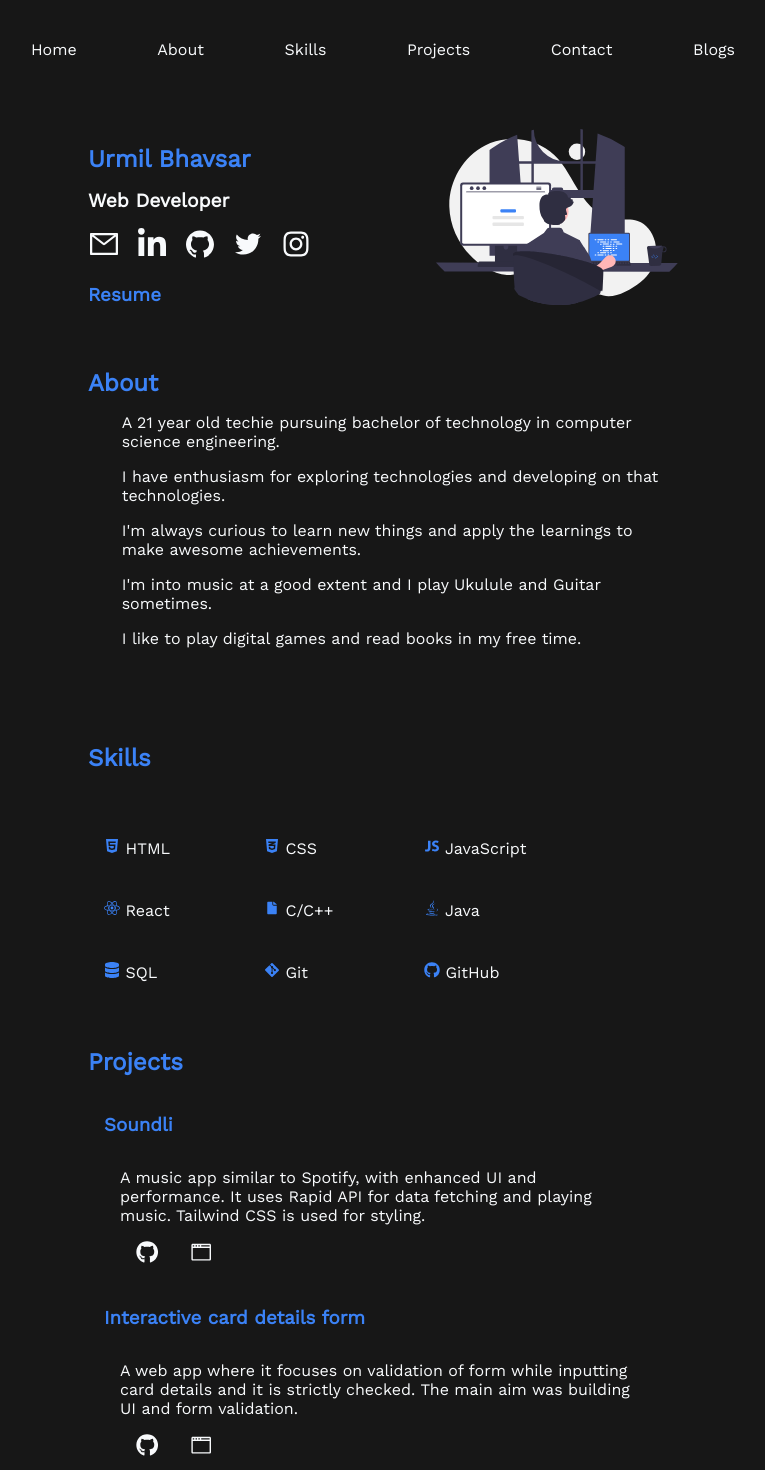
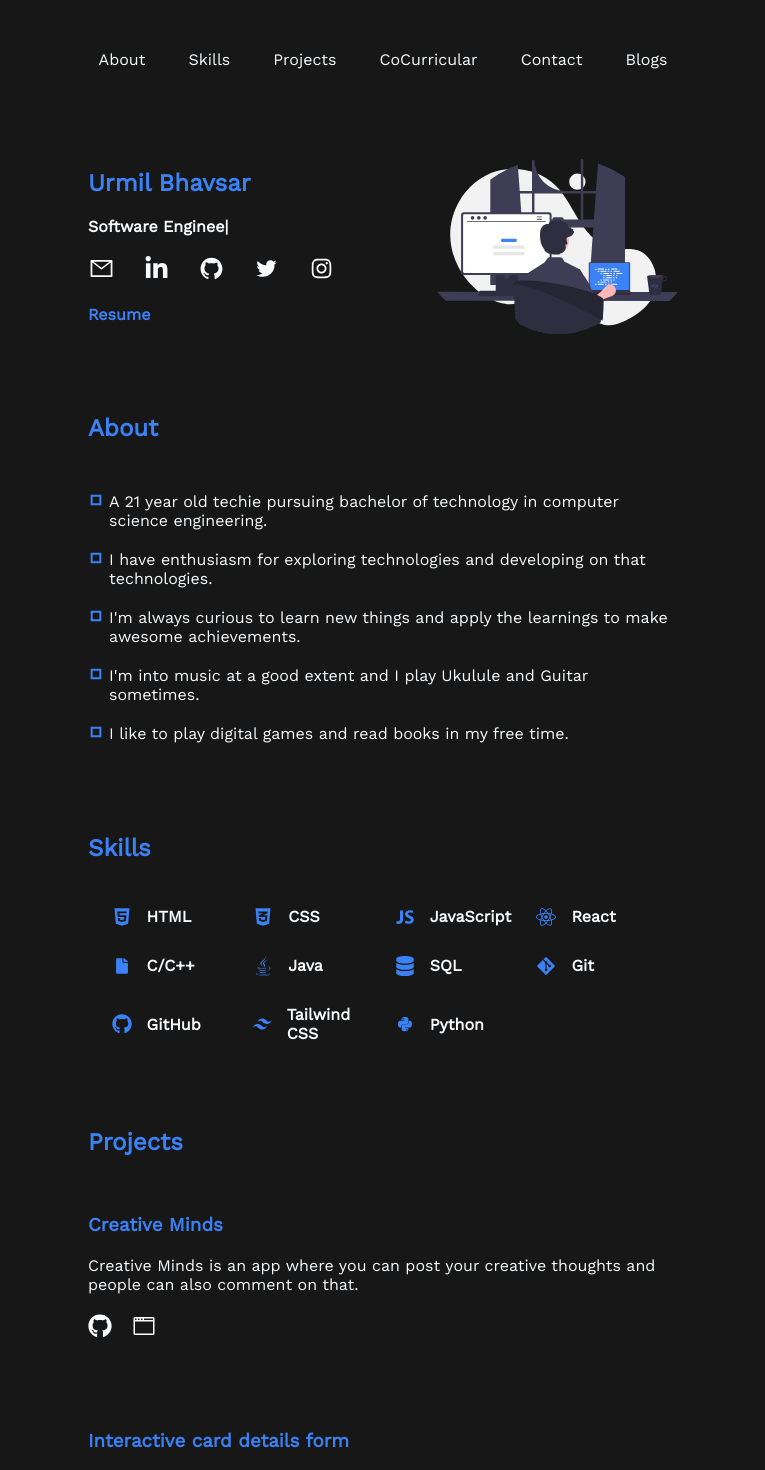
Before and after one commit to urmil22/portfolio-2.0, a React (Create React App) app: page / in a window 1280 px wide. Shown: the top 1470 px of the page, without its empty margins (257-1022 px from the left). Built offline with nearby package versions, Linux system fonts and the light colour scheme.

Commit message:
added basic changes

```diff
--- a/package.json
+++ b/package.json
@@ -10,6 +10,7 @@
     "react-dom": "^18.2.0",
     "react-icons": "^4.4.0",
     "react-scripts": "5.0.1",
+    "react-typed": "^1.2.0",
     "web-vitals": "^2.1.4"
   },
   "scripts": {
--- a/src/App.css
+++ b/src/App.css
@@ -14,20 +14,26 @@
 body{
   font-family: 'Work Sans', sans-serif;
   background-color: var(--primary-color);
-}
-
-html{
   scroll-behavior: smooth;
 }
 
-nav{
-  width: 55vw;
+.wrapper {
+  width: 100%;
+  min-height: 100vh;
+  padding-left: 4%;
+  padding-right: 4%;
+}
+
+header{
+  position: relative;
+  background: transparent;
+  width: 50%;
   margin: 40px auto 60px auto;
   top: 0;
   left: 0;
 }
 
-nav ul{
+nav ul {
   display: flex;
   align-items: center;
   justify-content: space-between;
@@ -36,6 +42,7 @@ nav ul{
 nav ul li{
   list-style-type: none;
   display: inline-block;
+  margin: 10px;
 }
 
 nav li a{
@@ -44,104 +51,181 @@ nav li a{
   text-decoration: none;
 }
 
+nav ul li a:hover {
+  color: var(--secondary-color);
+}
+
+.menu-icon {
+  width: 30px;
+  cursor: pointer;
+  display: none;
+}
+
+nav #hidden{
+  display: flex;
+}
+
 section{
    width: 50vw;
    padding: 10px 25px;
    margin: 30px auto;
 }
 
-section h1{
-  color: var(--secondary-color);
-}
-
-.container {
+.landing{
   display: flex;
   flex-direction: row;
   justify-content: space-between;
 }
 
-.name h4{
-  color: var(--links-color);
-  margin-top: 1rem;
-  font-size: 1.2rem;
+.landing div:nth-child(1) {
+  min-width: 250px;
 }
 
-.name h1,h3,a{
-  margin-top: 1rem;
+.landing h4 a {
+  text-decoration: none;
   color: var(--secondary-color);
-  text-decoration: none;
 }
 
-.name ul {
-  margin-top: 1rem;
+.landing div:nth-child(2) {
   display: flex;
-  justify-content: space-between;
+  align-items: center;
+  justify-content: center;
 }
 
-.name ul li a {
-  color: var(--links-color);
-  font-size: 2rem;
-  margin-right: 1rem;
+#dp{
+  height: 175px;
 }
 
-.container ul li {
-  list-style: none;
-  text-decoration: none;
-}
-#img{
-  height: 11rem;
+h1,
+#resume,
+.landing h4 {
+  margin: 20px 0;
 }
 
-.about {
-  color: var(--links-color);
-  margin: 40px auto 60px auto;
-  width: 50vw;
+#resume:hover {
+  color: var(--secondary-color);
+  cursor: pointer;
 }
 
-.about p{
-  margin-top: 1rem;
-  padding-left: 3%;
+.typing{
+  color: var(--links-color);
+}
+
+section h1{
+  color: var(--secondary-color);
+}
+
+.social-links {
+  width: 200px;
+  margin: 20px auto 20px 1px;
+  display: flex;
+  flex-direction: row;
+  justify-content: space-between;
+  align-items: center;
+}
+
+.social-links li {
+  list-style: none;
+  margin-right: 30px;
+}
+
+.social-links li a {
+  text-decoration: none;
+  color: var(--links-color);
+  cursor: pointer;
+}
+
+.social-links li a:hover {
+  color: var(--secondary-color);
+}
+
+.info-para{
+  display: flex;
+  gap: 5px;
+}
+
+#about div{
+  color: var(--links-color);
+  padding-top: 10px;
+}
+
+p{
+  margin-top: 20px;
+  margin-bottom: 20px;
+  color: var(--links-color);
 }
 
 .about h1{
   color: var(--secondary-color);
 }
 
-.skills{
-   display: grid;
-   grid-template-columns: 150px 150px 180px;
-   grid-gap: 10px;
+.skills-grid {
+  margin-top: 30px;
+  display: grid;
+  grid-template-columns: 25% 25% 25% 25%;
+  padding-left: 4%;
 }
 
-
-.skills div {
-  color: var(--secondary-color);
-  margin: 1rem;
-}
-
-.skills div span {
-  color: var(--links-color);
-}
-
-.skills h1{
+.bullets{
   color: var(--secondary-color);
 }
 
-.project h3{
-  margin-top: 2.4rem;
+.skills-grid > div {
+  display: flex;
+  justify-content: left;
+  align-items: center;
 }
-.project div{
-  margin: 1rem;
+
+.skills-grid > div > h4 {
+  color: var(--links-color);
+  margin: 15px;
+}
+
+.skills-grid > div h4:hover {
+  color: var(--secondary-color);
+  cursor: default;
+}
+
+.project-grid {
+  margin-top: 30px;
+  display: grid;
+  grid-template-columns: 100%;
+}
+
+.project-grid > div{
+  margin: 28px 0;
+  display: flex;
+  flex-direction: column;
+  justify-content: left;
+}
+
+.project-icons{
+  display: flex;
+  color: var(--links-color);
+  gap: 20px;
+  margin-bottom: 30px;
+}
+
+.project-icons:hover{
+  color: var(--secondary-color);
+}
+
+.project-grid > div > div {
+  padding-left: 0;
+  display: flex;
+  justify-content: left;
 }
 
 .project a,p{
   color: var(--links-color);
-  margin: 1rem;
-  margin-top: 2rem;
 }
 
 .project a {
-  font-size: 1.4rem;
+  font-size: 1.5rem;
+}
+
+.project  h3 {
+  color: var(--secondary-color);
 }
 
 .contact ul {
@@ -168,36 +252,86 @@ footer p {
 }
 
 
-@media only screen and (max-width: 700px) {
+
+@media only screen and (max-width: 1048px) {
+  header {
+    width: 75vw;
+  }
+
+  section{
+    width: 75vw;
+    margin: 15px auto;
+    }
+
+    .skills-grid{
+      grid-template-columns: 1fr 1fr 1fr;
+    }
+}
+
+
+
+@media only screen and (max-width: 768px) {
+
+  header {
+    width: 100%;
+    margin: 25px auto;
+  }
 
   body{
     overflow-x: hidden;
   }
 
-  nav {
-   width:90%;
+  nav ul{
+   right: 0;
+   z-index: 2;
+   flex-direction: column;
+   margin-top: 20px;
   }
 
   nav ul li{
-    list-style-type: none;
-    display: inline-block;
-    margin-left: 0.5rem;
+    margin: 10px auto;
   }
+
+  .menu-icon{
+    display: block;
+    margin-left: auto;
+  }
+
+  .nav-menu{
+    display: none;
+  }
+
+  #hidden {
+    max-height: 190px;
+    overflow: hidden;
+    transition: 0.3s;
+  }
+
   section{
-    width: 90%;
+    width: 80vw;
     margin: 15px auto;
-    margin-left: 0.5rem;
-    margin-right: 0.5rem;
  }
 
-.container {
-  display: flex;
+ #dp {
+  height: 150px;
+ }
+
+.landing {
   flex-direction: column-reverse;
-  justify-content: space-between;
 }
 
-#img{
-  height: 10rem;
+.landing div:nth-child(1) {
+  width: 100%;
+}
+
+.landing div:nth-child(2) {
+  width: 100%;
+  padding-right: 0;
+  margin-bottom: 35px;
+}
+
+.skills-grid {
+  grid-template-columns: 50% 50%;
 }
 
 .about {
@@ -212,18 +346,7 @@ footer p {
   margin-left: 1rem;
 }
 
-.skills{
-  display: grid;
-  grid-template-columns: 120px 120px 180px;
-  grid-gap: 5px;
-}
 
-.project p{
-  margin: 1rem;
-  margin-top: 2rem;
-  margin-bottom: 2rem;
-  width: 90vw;
-}
 
 footer {
   text-align: center;
--- a/src/components/About.js
+++ b/src/components/About.js
@@ -1,18 +1,21 @@
-import React from 'react'
+import React from 'react';
+import { CgShapeSquare }from 'react-icons/cg'
 
 const About = () => {
   return (
     <section className='about' id='about'>
     <h1>About</h1>
-      <p>A 21 year old techie pursuing bachelor of technology in computer science engineering.</p>
+    <div>
+      <p className='info-para'> <span className='bullets'> <CgShapeSquare /> </span>  A 21 year old techie pursuing bachelor of technology in computer science engineering.</p>
 
-      <p>I have enthusiasm for exploring technologies and developing on that technologies.</p>
+      <p className='info-para'> <span className='bullets'> <CgShapeSquare /> </span>I have enthusiasm for exploring technologies and developing on that technologies.</p>
 
-      <p>I'm always curious to learn new things and apply the learnings to make awesome achievements. </p>
+      <p className='info-para'> <span className='bullets'> <CgShapeSquare /> </span> I'm always curious to learn new things and apply the learnings to make awesome achievements. </p>
 
-      <p>I'm into music at a good extent and I play Ukulule and Guitar sometimes.</p>
+      <p className='info-para'> <span className='bullets'> <CgShapeSquare /> </span> I'm into music at a good extent and I play Ukulule and Guitar sometimes.</p>
 
-      <p>I like to play digital games and read books in my free time.</p>
+      <p className='info-para'> <span className='bullets'> <CgShapeSquare /> </span> I like to play digital games and read books in my free time.</p>
+      </div>
     </section>
   )
 }
--- a/src/components/Container.js
+++ b/src/components/Container.js
@@ -10,7 +10,7 @@ import Skills from './Skills'
 
 const Container = () => {
   return (
-   <>
+   <div className='wrapper'>
     <Navbar />
     <Info />
     <About />
@@ -18,7 +18,7 @@ const Container = () => {
     <Projects />
     <Contact />
     <Footer />
-   </>
+   </div>
   )
 }
 
--- a/src/components/Info.js
+++ b/src/components/Info.js
@@ -1,33 +1,52 @@
 import React from 'react'
-import img from './images/img.svg'
+import img from './images/img.svg';
+import Typed from 'react-typed';
 import { AiOutlineMail } from 'react-icons/ai';
 import { FaLinkedinIn } from 'react-icons/fa';
 import { AiFillGithub } from 'react-icons/ai';
 import { AiOutlineTwitter } from 'react-icons/ai';
-import { AiOutlineInstagram } from 'react-icons/ai'
+import { AiOutlineInstagram } from 'react-icons/ai';
 
 const Info = () => {
   return (
-    <div>
-        <section className='container'>
-     <div className='name'>
-        <h1>Urmil Bhavsar</h1>
-        <h4>Web Developer</h4>
+    <>
+        <section className='landing'>
+            <div>
+         <h1>Urmil Bhavsar</h1>
+            <h4>
+            <span className='typing'>
+            <Typed
+                            strings={[
+                                'Frontend Enthusiast',
+                                'CSE Undergrad',
+                                'Software Engineer',
+                                'Web Developer',
+                                'Bookworm',
+                                'Musicophile'
+                            ]}
+                            typeSpeed={40}
+                            backSpeed={50}
+                            loop
+                        >
+                        </Typed>
+            </span>
+        </h4>
 
-        <ul>
-            <li><a href='mailto:urmilbhavsar8@gmail.com' ><AiOutlineMail /></a></li>
-            <li><a href='https://www.linkedin.com/in/urmil-bhavsar/' rel="noreferrer" target="_blank"><FaLinkedinIn /></a></li>
-            <li><a href='https://github.com/urmil22' rel="noreferrer" target="_blank"><AiFillGithub /></a></li>
-            <li><a href='https://twitter.com/urmil_bhavsar' rel="noreferrer" target="_blank"><AiOutlineTwitter /></a></li>
-            <li><a href='https://www.instagram.com/urmil__bhavsar/' rel="noreferrer" target="_blank"><AiOutlineInstagram /></a></li>
+        <ul className='social-links'>
+            <li><a href='mailto:urmilbhavsar8@gmail.com' ><AiOutlineMail size={25} /></a></li>
+            <li><a href='https://www.linkedin.com/in/urmil-bhavsar/' rel="noreferrer" target="_blank"><FaLinkedinIn size={25}/></a></li>
+            <li><a href='https://github.com/urmil22' rel="noreferrer" target="_blank"><AiFillGithub size={25} /></a></li>
+            <li><a href='https://twitter.com/urmil_bhavsar' rel="noreferrer" target="_blank"><AiOutlineTwitter size={25} /></a></li>
+            <li><a href='https://www.instagram.com/urmil__bhavsar/' rel="noreferrer" target="_blank"><AiOutlineInstagram size={25} /></a></li>
         </ul>
-        <h3><a href='https://drive.google.com/file/d/1oU9FWs84c3oLMU6aL4hJaFsKEQyh2gme/view?usp=sharing' rel="noreferrer" target="_blank">Resume</a></h3>
+        <h4><a id='resume' href='https://drive.google.com/file/d/1oU9FWs84c3oLMU6aL4hJaFsKEQyh2gme/view?usp=sharing' rel="noreferrer" target="_blank">Resume</a></h4>
      </div>
+
      <div>
-        <img id='img' src={img} alt='server cannot fetch'/>
+        <img id='dp' src={img} alt='server cannot fetch'/>
      </div>
     </section>
-    </div>
+    </>
   )
 }
 
--- a/src/components/Navbar.js
+++ b/src/components/Navbar.js
@@ -1,18 +1,46 @@
-import React from 'react'
+import React, { useState } from "react"
+import menuIcon from "../components/images/menu.png"
 
 const Navbar = () => {
+  const [showLinks, setShowLinks] = useState(false)
   return (
-       <nav>
-          <ul className='menu'>
-            <li><a href='/'>Home</a></li>
-            <li><a href='#about'>About</a></li>
-            <li><a href='#skills'>Skills</a></li>
-            <li><a href='#projects'>Projects</a></li>
-            <li><a href='#contact'>Contact</a></li>
+    <header>
+      <nav>
+        <img
+          src={menuIcon}
+          onClick={() => setShowLinks(!showLinks)}
+          className="menu-icon"
+          alt="menu-icon"
+        />
+        <ul className="nav-menu" id={showLinks ? "hidden" : ""}>
+          <li>
+            <a href="#about">About</a>
+          </li>
+          <li>
+            <a href="#skills">Skills</a>
+          </li>
+          <li>
+            <a href="#projects">Projects</a>
+          </li>
+          <li>
+            <a href="#cocurricular">CoCurricular</a>
+          </li>
+          <li>
+            <a href="#contact">Contact</a>
+          </li>
 
-            <li><a href='https://medium.com/@urmil22' rel="noreferrer" target="_blank">Blogs</a></li>
-          </ul>
-       </nav>
+          <li>
+            <a
+              href="https://medium.com/@urmil22"
+              rel="noreferrer"
+              target="_blank"
+            >
+              Blogs
+            </a>
+          </li>
+        </ul>
+      </nav>
+    </header>
   )
 }
 
--- a/src/components/Projects.js
+++ b/src/components/Projects.js
@@ -6,18 +6,22 @@ const Projects = () => {
   return (
     <section className='project' id='projects'>
         <h1>Projects</h1>
-        <div>
-            <h3>Soundli</h3>
-            <p>A music app similar to Spotify, with enhanced UI and performance. It uses Rapid API for data fetching and playing music. Tailwind CSS is used for styling.</p>
-            <div><a href='https://github.com/urmil22/soundli-music-app'rel="noreferrer" target='_blank'><FaGithub /></a>
-            <a href='https://soundli-music-app.netlify.app/' rel="noreferrer" target='_blank'><GoBrowser /></a></div>
-        </div>
+            <div className='project-grid'>
+                <div>
+            <h3>Creative Minds</h3>
+            <p>Creative Minds is an app where you can post your creative thoughts and people can also comment on that.</p>
+                    <div className='project-icons'>
+                        <a href='https://github.com/urmil22/creative-writes'rel="noreferrer" target='_blank'><FaGithub /></a>
+                        <a href='https://creative-writes-two.vercel.app/' rel="noreferrer" target='_blank'><GoBrowser /></a>
+                    </div>
+                 </div>
+
 
         <div>
             <h3>Interactive card details form</h3>
             <p>A web app where it focuses on validation of form while inputting card details and it is strictly checked.
 The main aim was building UI and form validation.</p>
-            <div><a href='https://github.com/urmil22/Chainwhiz-intern-task'rel="noreferrer" target='_blank'><FaGithub /></a>
+            <div className='project-icons'><a href='https://github.com/urmil22/Chainwhiz-intern-task'rel="noreferrer" target='_blank'><FaGithub /></a>
             <a href='https://interactive-details-card-form.netlify.app/' rel="noreferrer" target='_blank'><GoBrowser /></a></div>
         </div>
 
@@ -25,7 +29,7 @@ The main aim was building UI and form validation.</p>
             <h3>Expense Tracker</h3>
             <p>An app which tracks your expense with your income/salary and updates
             the balance with reducing the expenses and also stores the data in local storage.</p>
-            <div><a href='https://github.com/urmil22/expense-tracker' rel="noreferrer" target='_blank'><FaGithub /></a>
+            <div className='project-icons'><a href='https://github.com/urmil22/expense-tracker' rel="noreferrer" target='_blank'><FaGithub /></a>
             <a href='https://urmil-expense-tracker.netlify.app/' rel="noreferrer" target='_blank'><GoBrowser /></a></div>
         </div>
 
@@ -33,7 +37,7 @@ The main aim was building UI and form validation.</p>
             <h3>Chat app</h3>
             <p>An app which works like WhatsApp or Discord where you can chat and the authentication
             used is from Google Firebase.</p>
-            <div><a href='https://github.com/urmil22/react-chat-app'rel="noreferrer" target='_blank'><FaGithub /></a>
+            <div className='project-icons'><a href='https://github.com/urmil22/react-chat-app'rel="noreferrer" target='_blank'><FaGithub /></a>
             <a href='https://urmil-chat-app.netlify.app/' rel="noreferrer" target='_blank'><GoBrowser /></a></div>
         </div>
 
@@ -41,7 +45,7 @@ The main aim was building UI and form validation.</p>
             <h3>Cooking with React</h3>
             <p>An recipe app is one of the app which I developed during my React learnings. Here you can edit an recipe and also
             add recipe which stores on local storage of browser.</p>
-            <div><a href='https://github.com/urmil22/cooking-with-react'rel="noreferrer" target='_blank'><FaGithub /></a>
+            <div className='project-icons'><a href='https://github.com/urmil22/cooking-with-react'rel="noreferrer" target='_blank'><FaGithub /></a>
             <a href='https://urmil-recipe-app.netlify.app/' rel="noreferrer" target='_blank'><GoBrowser /></a></div>
         </div>
 
@@ -51,15 +55,17 @@ The main aim was building UI and form validation.</p>
             <h3>Stock Calculator</h3>
             <p>A web app which calculates your profit/loss in stocks on adding basic inputs like quantity,
             initial price and current price of stock. It is purely made in vanilla JavaScript.</p>
-            <div><a href='https://github.com/urmil22/neog-markFourteen'rel="noreferrer" target='_blank'><FaGithub /></a>
+            <div className='project-icons'><a href='https://github.com/urmil22/neog-markFourteen'rel="noreferrer" target='_blank'><FaGithub /></a>
             <a href='https://urmil-stock-calculator.netlify.app/' rel="noreferrer" target='_blank'><GoBrowser /></a></div>
         </div>
 
         <div>
             <h3>Coin Cellar</h3>
             <p>A web app where you can see global crypto stats and other data related to specific coin and news related to it. It uses Rapid API for data fetching.</p>
-            <div><a href='https://github.com/urmil22/coin-cellar'rel="noreferrer" target='_blank'><FaGithub /></a>
+            <div className='project-icons'><a href='https://github.com/urmil22/coin-cellar'rel="noreferrer" target='_blank'><FaGithub /></a>
             <a href='https://coin-cellar.netlify.app/' rel="noreferrer" target='_blank'><GoBrowser /></a></div>
+        </div>
+
         </div>
         <p style={{color:'var(--secondary-color)'}}>More projects on my <a style={{fontSize: '16px'}} href='https://github.com/urmil22'>GitHub</a></p>
     </section>
--- a/src/components/Skills.js
+++ b/src/components/Skills.js
@@ -8,26 +8,28 @@ import { FaJava } from 'react-icons/fa';
 import { FaDatabase } from 'react-icons/fa';
 import { FaGitAlt } from 'react-icons/fa';
 import { FaGithub } from 'react-icons/fa';
+import { SiTailwindcss } from 'react-icons/si';
+import { DiPython } from 'react-icons/di';
 
 const Skills = () => {
   return (
     <>
     <section id='skills'>
-    <h1 style={{color:'var(--secondary-color)' }}>Skills</h1>
-    </section>
-    <section className='skills'>
+    <h1>Skills</h1>
 
-
-        <div className='item 1'><FaHtml5 /> <span>HTML</span></div>
-        <div className='item 2'><FaCss3Alt /><span> CSS</span></div>
-        <div className='item 3'><IoLogoJavascript /><span> JavaScript</span> </div>
-        <div className='item 4'><FaReact /><span> React</span> </div>
-        <div className='item 5'><IoIosDocument /><span> C/C++</span></div>
-        <div className='item 6'><FaJava /><span> Java</span> </div>
-        <div className='item 7'><FaDatabase /><span> SQL</span></div>
-        <div className='item 8'><FaGitAlt /><span> Git </span></div>
-        <div className='item 9'><FaGithub /><span> GitHub</span></div>
-
+    <div className='skills-grid'>
+        <div className='item1'><FaHtml5 color='#3b82f6' size={20}/> <h4>HTML</h4></div>
+        <div className='item2'><FaCss3Alt color='#3b82f6' size={20} /><h4> CSS</h4></div>
+        <div className='item3'><IoLogoJavascript color='#3b82f6' size={20}/><h4> JavaScript</h4> </div>
+        <div className='item4'><FaReact color='#3b82f6' size={20}/><h4> React</h4> </div>
+        <div className='item5'><IoIosDocument color='#3b82f6' size={20}/><h4> C/C++</h4></div>
+        <div className='item6'><FaJava color='#3b82f6' size={20}/><h4> Java</h4> </div>
+        <div className='item7'><FaDatabase color='#3b82f6' size={20}/><h4> SQL</h4></div>
+        <div className='item8'><FaGitAlt color='#3b82f6' size={20}/><h4> Git </h4></div>
+        <div className='item9'><FaGithub color='#3b82f6' size={20}/><h4> GitHub</h4></div>
+        <div className='item10'><SiTailwindcss color='#3b82f6' size={20}/><h4> Tailwind CSS</h4></div>
+        <div className='item11'><DiPython color='#3b82f6' size={20}/><h4> Python</h4></div>
+      </div>
     </section>
     </>
   )
```
Also changed, not shown: src/components/images/menu.png (added), 1 other file (tests, documents, lock files or other folders).
